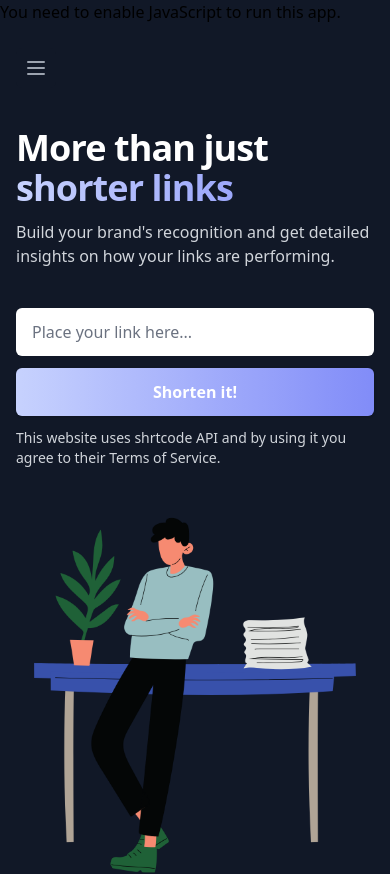
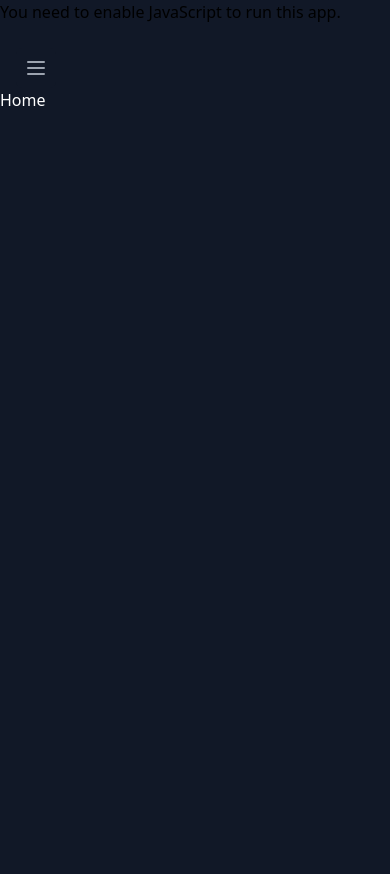
Before and after one commit to khris-coding-nomad/shortly-starter, a React (Create React App) app: page / in a window 390 px wide. After the commit the page ends 844 px from the top, so only its background shows below. Built offline with nearby package versions, Linux system fonts and the light colour scheme.

Commit message:
initial setup

```diff
--- a/src/components/Home.js
+++ b/src/components/Home.js
@@ -1,39 +1,5 @@
 import { memo } from "react";
-import UrlForm from "./UrlForm";
 
-const Home = () => (
-  <div className="pt-6 h-full flex justify-center">
-    <div className="bg-gray-900 sm:pt-16 lg:pt-8 lg:pb-14 lg:overflow-hidden">
-      <div className="mx-auto max-w-7xl lg:px-8">
-        <div className="lg:grid lg:grid-cols-2 lg:gap-8">
-          <div className="mx-auto max-w-md px-4 sm:max-w-2xl sm:px-6 sm:text-center lg:px-0 md:text-left">
-            <div className="lg:py-24">
-              <h1 className="mt-4 text-4xl tracking-tight font-extrabold text-white sm:mt-5 sm:text-6xl lg:mt-6 xl:text-6xl">
-                <span className="block">More than just</span>
-                <span className="bg-clip-text text-transparent bg-gradient-to-r from-indigo-200 to-indigo-400 block">
-                  shorter links
-                </span>
-              </h1>
-              <p className="mt-3 text-base text-gray-300 sm:mt-5 sm:text-xl lg:text-lg xl:text-xl">
-                Build your brand's recognition and get detailed insights on how
-                your links are performing.
-              </p>
-              <UrlForm />
-            </div>
-          </div>
-          <div className="mt-12 -mb-16 sm:-mb-48 lg:m-0 lg:relative">
-            <div className="mx-auto max-w-md px-4 sm:max-w-2xl sm:px-6 lg:max-w-none lg:px-0">
-              <img
-                className="w-full lg:absolute lg:inset-y-0 lg:left-0 lg:h-full lg:w-auto lg:max-w-none"
-                src="/heroImage.png"
-                alt="Man standing by the desk"
-              />
-            </div>
-          </div>
-        </div>
-      </div>
-    </div>
-  </div>
-);
+const Home = () => <p className="text-white">Home</p>;
 
 export default memo(Home);
--- a/src/components/UrlForm.js
+++ /dev/null
@@ -1,101 +0,0 @@
-import { memo, useState } from "react";
-import LoadingIcon from "./LoadingIcon";
-
-const UrlForm = () => {
-  const [url, setUrl] = useState("");
-  const [error, setError] = useState(false);
-  const [loading, setLoading] = useState(false);
-
-  const [resultUrl, setResultUrl] = useState({});
-  const shortenUrl = `https://api.shrtco.de/v2/shorten?url=${url}`;
-
-  const handleInput = (e) => {
-    var url = e.target.value;
-    setUrl(url);
-  };
-
-  const validateURL = () => {
-    if (url.indexOf("http") === 0 || url.indexOf("www.") === 0) {
-      setError(false);
-    } else {
-      setError(true);
-    }
-  };
-
-  async function handleSubmit(e) {
-    e.preventDefault();
-    setLoading(true);
-    validateURL();
-
-    try {
-      let response = await fetch(shortenUrl);
-      let result = await response.json();
-      setResultUrl(result);
-      setLoading(false);
-    } catch (error) {
-      setError(true);
-      setLoading(false);
-    }
-  }
-
-  return (
-    <div className="mt-10 sm:mt-12">
-      <form onSubmit={handleSubmit} className="sm:mx-auto lg:mx-0">
-        <div className="sm:flex">
-          <div className="min-w-0 flex-1">
-            <label htmlFor="url" className="sr-only">
-              URL Input
-            </label>
-            <input
-              type="text"
-              name="url"
-              onChange={handleInput}
-              placeholder="Place your link here..."
-              className="block w-full px-4 py-3 rounded-md border-0 text-base text-gray-900 placeholder-gray-500 focus:outline-none focus:ring-2 focus:ring-offset-2 focus:ring-cyan-400 focus:ring-offset-gray-900"
-            />
-          </div>
-          <div className="mt-3 sm:mt-0 sm:ml-3">
-            <button
-              type="submit"
-              className="block w-full py-3 px-4 h-12 rounded-md shadow bg-gradient-to-r from-indigo-200 to-indigo-400 text-white font-bold hover:from-indigo-600 hover:to-indigo-700 focus:outline-none focus:ring-2 focus:ring-offset-2 focus:ring-cyan-400 focus:ring-offset-gray-900"
-            >
-              {loading ? <LoadingIcon /> : "Shorten it!"}
-            </button>
-          </div>
-        </div>
-      </form>
-      {error && (
-        <p className="mt-3 text-md font-bold text-red-400 sm:mt-4">
-          Please enter a valid URL.
-        </p>
-      )}
-
-      {resultUrl.ok ? (
-        <>
-          <p className="mt-3 text-sm text-gray-300 sm:mt-4">
-            You replace the "shrtco.de" part in your Link with "9qr.de" to get
-            even shorter link.
-          </p>
-          <div className="mt-5">
-            <div className="flex flex-col items-center justify-center rounded-md bg-white py-4">
-              <p>Link Created!</p>
-              <a
-                href={resultUrl.result.full_short_link}
-                className="text-xl mt-2 text-green-500 hover:text-green-600 hover:underline"
-              >
-                {resultUrl.result.short_link}
-              </a>
-            </div>
-          </div>
-        </>
-      ) : (
-        <p className="mt-3 text-sm text-gray-300 sm:mt-4">
-          This website uses shrtcode API and by using it you agree to their
-          Terms of Service.
-        </p>
-      )}
-    </div>
-  );
-};
-
-export default memo(UrlForm);
```
Also changed, not shown: 1 other file (tests, documents, lock files or other folders).
